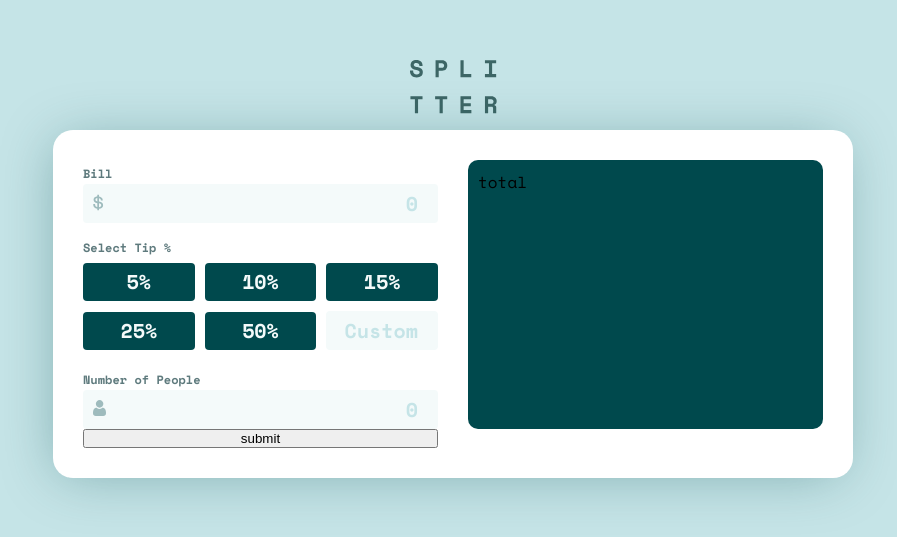
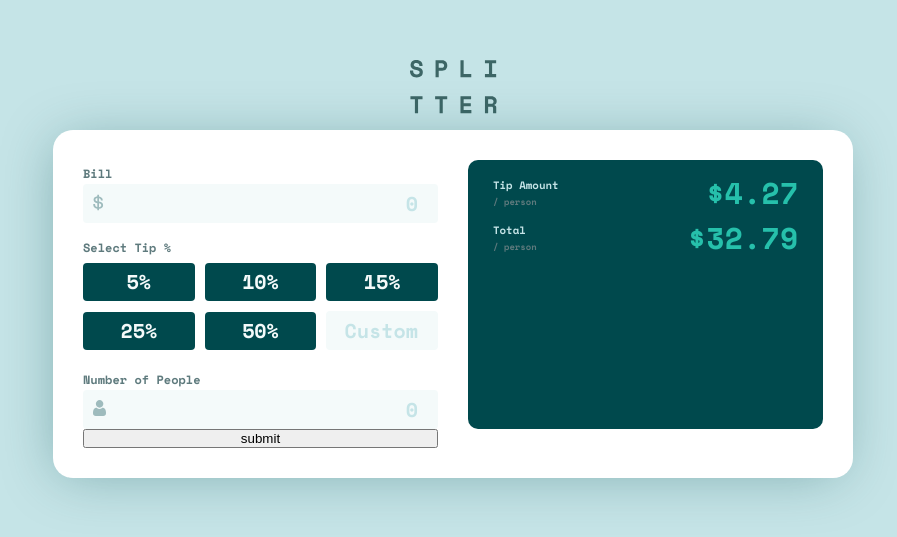
Before and after one commit to 1V4NTR3J0/tip-calculator-app, a React (Vite) app: page / in a window 1280 px wide. Shown: the part 131-668 px from the top of the page, without its empty margins (187-1084 px from the left). Built offline with nearby package versions, Linux system fonts and the light colour scheme.

Commit message:
Feat: total component

```diff
--- a/src/components/Calculator/Calculator.tsx
+++ b/src/components/Calculator/Calculator.tsx
@@ -1,6 +1,7 @@
 import { SyntheticEvent } from "react";
 import Input from "../Input";
 import SelectTip from "../SelectTip";
+import Total from "../Total";
 import "./index.scss";
 
 export const Calculator = () => {
@@ -30,7 +31,10 @@ export const Calculator = () => {
             name="people"
           />
         </div>
-        <div className="total"> total</div>
+        <div className="mainTotal">
+          <Total label="Tip Amount" totalNumber="4.27" />
+          <Total label="Total" totalNumber="32.79"/>
+        </div>
         <button type="submit">submit</button>
       </form>
     </section>
--- a/src/components/Calculator/index.scss
+++ b/src/components/Calculator/index.scss
@@ -22,10 +22,12 @@
     }
 
 
-    .total {
+    .mainTotal {
         background-color: $veryDark;
         border-radius: $radiusLg;
-        padding: 1rem;
+        padding: 1rem 2.5rem;
+        display: flex;
+        flex-direction: column;
     }
 
 }
--- a/src/components/Header/index.scss
+++ b/src/components/Header/index.scss
@@ -1,12 +1,12 @@
 @import '../../scss/common';
 
-h3 {
-    color: $veryDark;
-    text-transform: uppercase;
-    width: 8rem;
-    letter-spacing: 0.8rem;
-    word-wrap: break-word;
-}
+// h3 {
+//     color: $veryDark;
+//     text-transform: uppercase;
+//     width: 8rem;
+//     letter-spacing: 0.8rem;
+//     word-wrap: break-word;
+// }
 
 .header {
 
--- /dev/null
+++ b/src/components/Total/Total.tsx
@@ -0,0 +1,23 @@
+import "./index.scss";
+
+interface ITotal {
+  label: string;
+  totalNumber: string;
+}
+
+export const Total = ({ label, totalNumber }: ITotal) => {
+  return (
+    <div className="totalContainer">
+      <div className="label">
+        <h6>
+          {label}
+          <br></br>
+          <small>/ person</small>
+        </h6>
+      </div>
+      <div className="total">
+        <h3>${totalNumber}</h3>
+      </div>
+    </div>
+  );
+};
--- /dev/null
+++ b/src/components/Total/index.scss
@@ -0,0 +1,28 @@
+@import '../../scss/common';
+
+.totalContainer {
+    display: flex;
+    align-items: center;
+    justify-content: center;
+
+    .label {
+        flex-grow: 1;
+
+        h6 {
+            color: $lightGrayish;
+
+            small {
+                color: $darkGrayish;
+            }
+        }
+    }
+
+    .total {
+
+        h3 {
+            color: $cyan;
+            font-size: 3rem;
+        }
+    }
+
+}
--- /dev/null
+++ b/src/components/Total/index.ts
@@ -0,0 +1,3 @@
+import { Total } from "./Total";
+
+export default Total;
```
